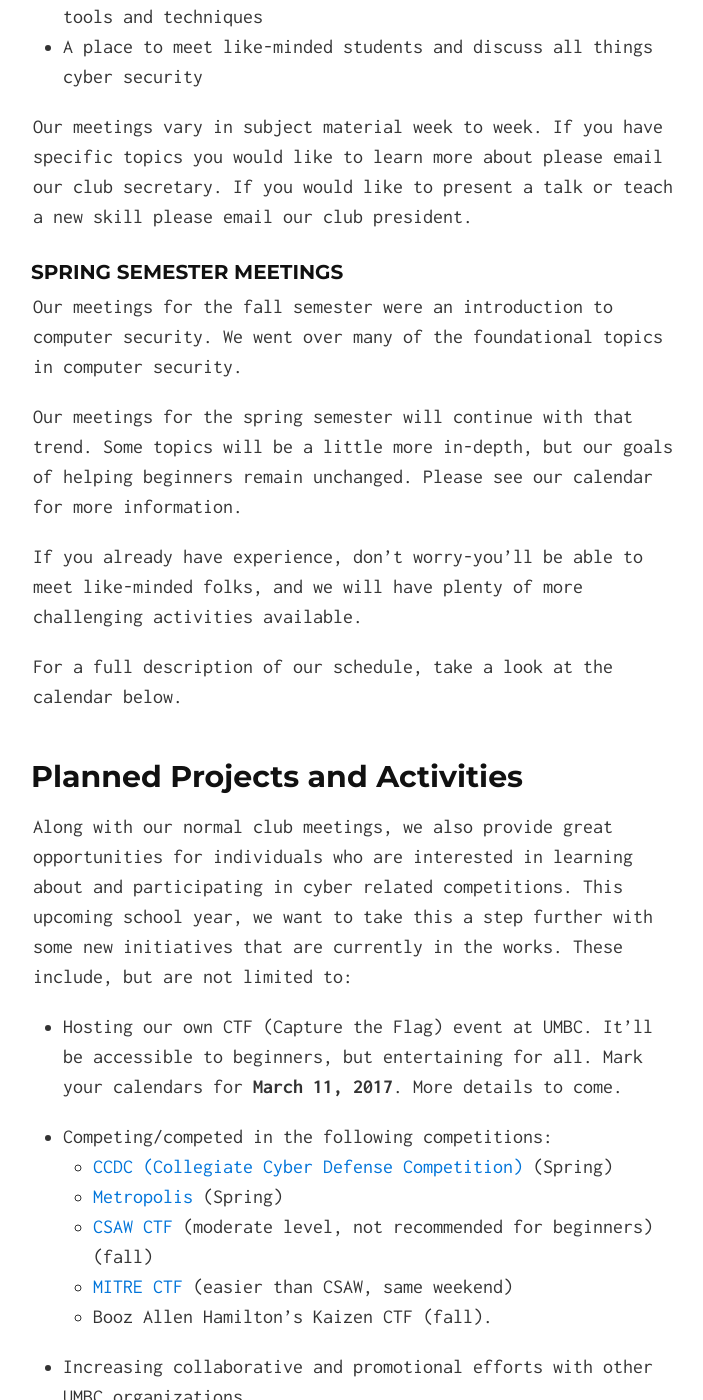
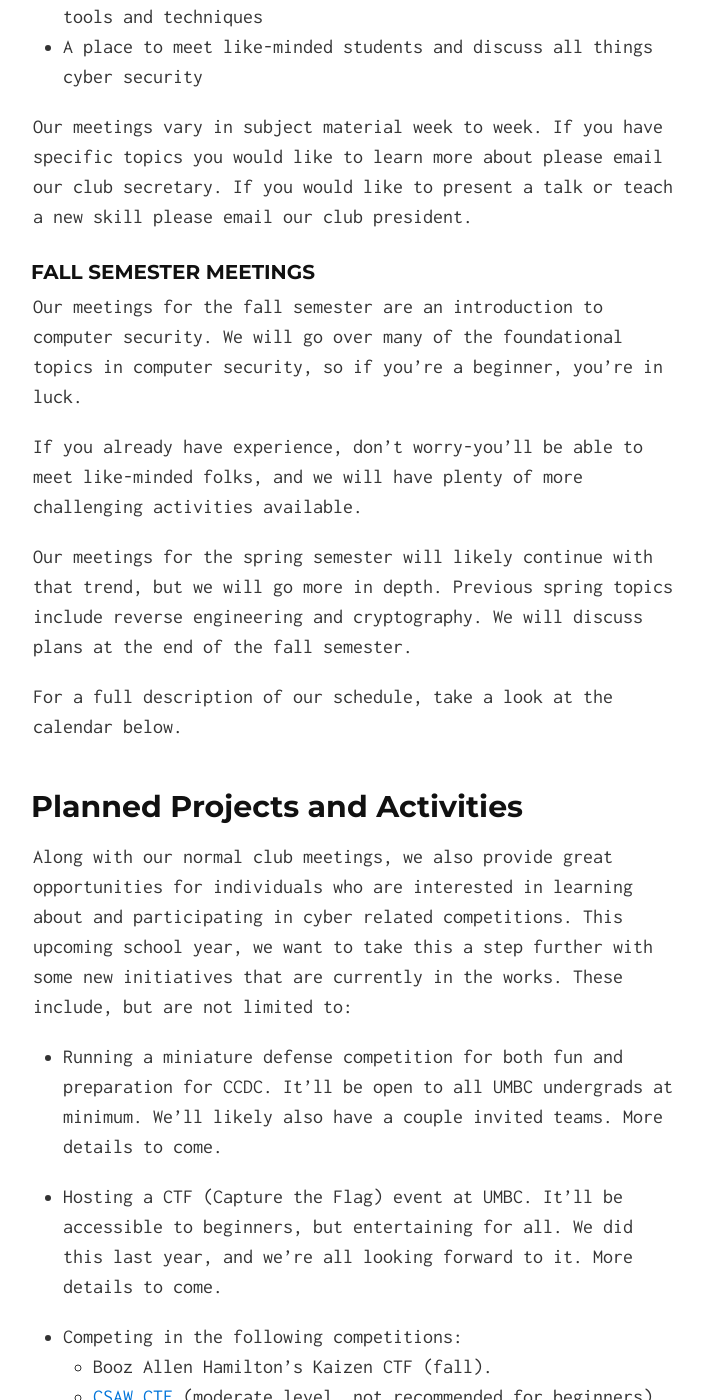
Before and after one commit to UMBCCyberDawgs/umbccyberdawgs.github.io, a Jekyll site: the page built from index.md, in a window 1280 px wide and 1400 px high, scrolled down 1198 px. Shown: the whole window, without its empty margins (287-990 px from the left). Built offline with Jekyll 4.4.1, drawn with Linux system fonts in a browser that asks for light colours; our own code applies the rules of GitHub Pages for plain Markdown files; some of the changed text lies outside the part shown.

Commit message:
Update site for Fall 2017

```diff
--- a/index.md
+++ b/index.md
@@ -44,17 +44,18 @@ you would like to learn more about please email our club secretary. If you
 would like to present a talk or teach a new skill please email our club
 president.
 
-### Spring Semester Meetings
+### Fall Semester Meetings
 
-Our meetings for the fall semester were an introduction to computer security. We
-went over many of the foundational topics in computer security.
-
-Our meetings for the spring semester will continue with that trend. Some topics
-will be a little more in-depth, but our goals of helping beginners remain
-unchanged. Please see our calendar for more information.
+Our meetings for the fall semester are an introduction to computer security. We
+will go over many of the foundational topics in computer security, so if you're
+a beginner, you're in luck.
 
 If you already have experience, don't worry-you'll be able to meet like-minded
 folks, and we will have plenty of more challenging activities available.
+
+Our meetings for the spring semester will likely continue with that trend, but
+we will go more in depth. Previous spring topics include reverse engineering and
+cryptography. We will discuss plans at the end of the fall semester.
 
 For a full description of our schedule, take a look at the calendar below.
 
@@ -66,24 +67,23 @@ related competitions. This upcoming school year, we want to take this a step
 further with some new initiatives that are currently in the works. These
 include, but are not limited to:
 
-* Hosting our own CTF (Capture the Flag) event at UMBC. It'll be accessible to
-beginners, but entertaining for all. Mark your calendars for **March 11, 2017**.
-More details to come.
+* Running a miniature defense competition for both fun and preparation for CCDC.
+  It'll be open to all UMBC undergrads at minimum. We'll likely also have a
+  couple invited teams. More details to come.
 
-* Competing/competed in the following competitions:
-    * [CCDC (Collegiate Cyber Defense Competition)](http://maccdc.org/) (Spring)
-    * [Metropolis](https://www.cyberskyline.com/events/metropolis) (Spring)
+* Hosting a CTF (Capture the Flag) event at UMBC. It'll be accessible to
+  beginners, but entertaining for all. We did this last year, and we're all
+  looking forward to it. More details to come.
+
+* Competing in the following competitions:
+    * Booz Allen Hamilton's Kaizen CTF (fall).
     * [CSAW CTF](https://csaw.engineering.nyu.edu/ctf)
       (moderate level, not recommended for beginners) (fall)
-    * [MITRE CTF](https://www.mitre.org/news/corporate-events/capture-the-flag-ctf-2016)
-      (easier than CSAW, same weekend)
-    * Booz Allen Hamilton's Kaizen CTF (fall).
+    * [CCDC (Collegiate Cyber Defense Competition)](http://maccdc.org/) (Spring)
+    * [ISTS](https://ists.sparsa.org/), hosted by SPARSA at RIT (Spring)
+    * [Metropolis](https://www.cyberskyline.com/events/metropolis) (Spring)
 
 * Increasing collaborative and promotional efforts with other UMBC organizations
-
-* Providing a comprehensive list of resources for various cyber security related topics
-
-* Developing a curriculum for a planned "active cyber defense" course.
 
 However, if these are all going to come to fruition, we need your help to
 make it happen! We have a myriad of tasks and projects that will need to be done
```
